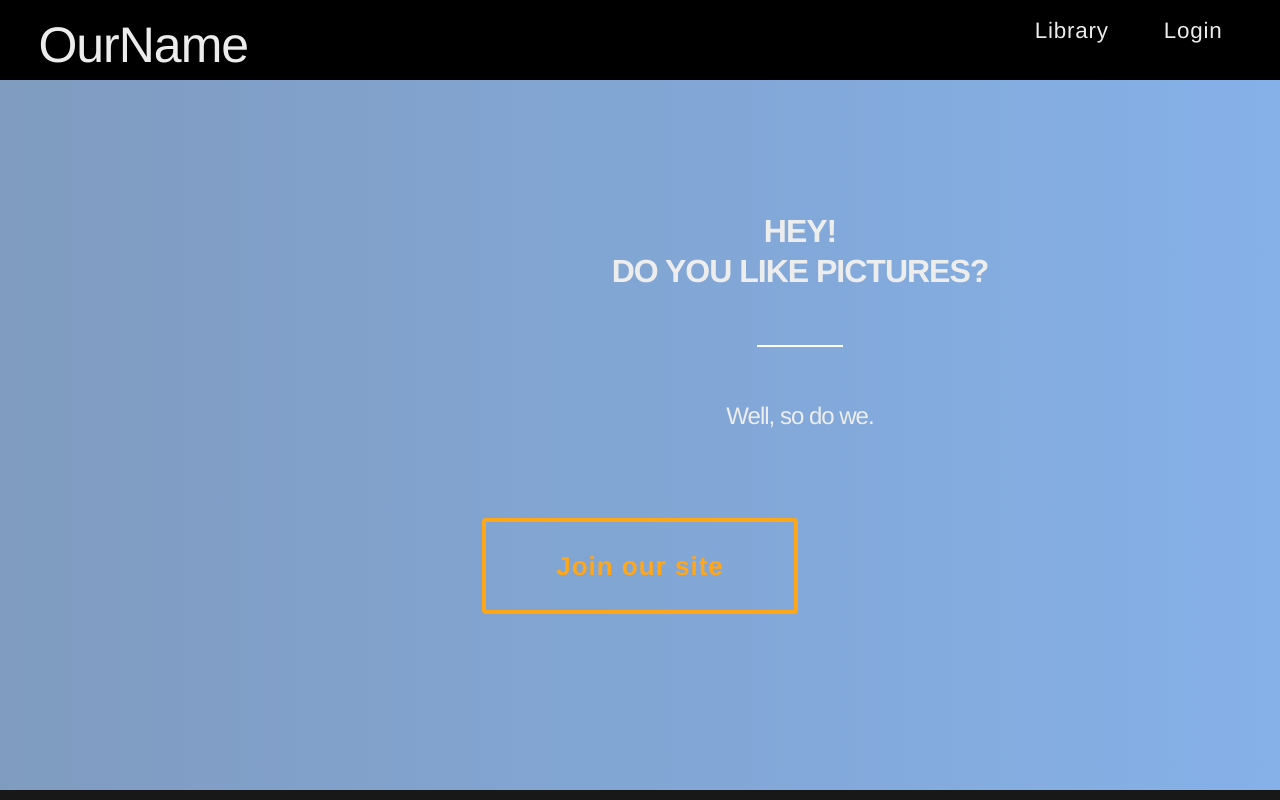
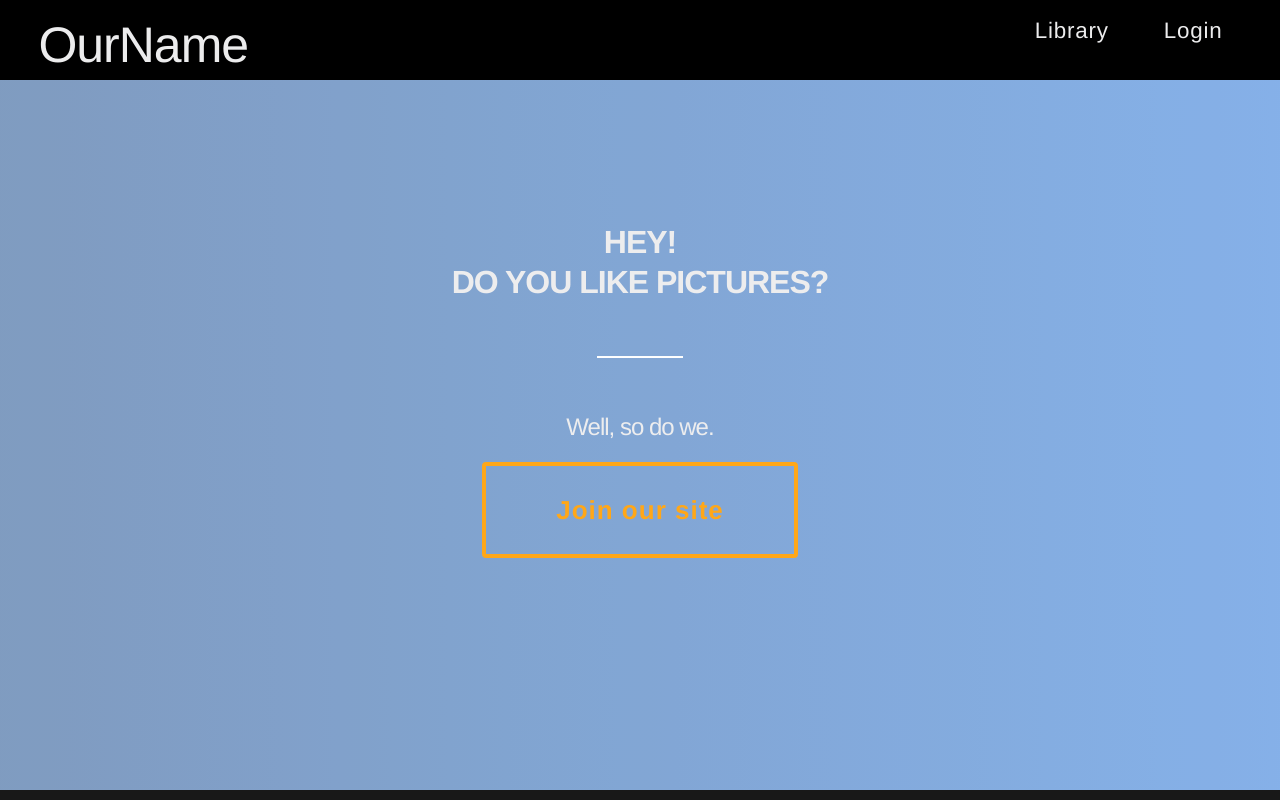
Before and after one commit to SeleniumK/django-imager, a Django app: page / in a window 1280 px wide. Run offline with Django 3.2, Linux system fonts and the light colour scheme; data that the repository does not hold is empty; parts of the project's set-up code (start-up, migrations or seed data) failed here and were passed over; some libraries are stand-ins or nearby versions.

Commit message:
centering text on main page

```diff
--- a/imagersite/imagersite/static/imagersite/css/style.css
+++ b/imagersite/imagersite/static/imagersite/css/style.css
@@ -77,7 +77,6 @@ section {
 }
 
 .centered {
-  z-index: 9999;
   position: relative;
   top: 50%;
   left: 50%;
@@ -122,6 +121,10 @@ section {
   position: absolute;
   top: 0; right: 0; bottom: 0; left: 0;
 }
+
+.intro-contents{
+  z-index: 9999;
+}
 .intro h2 {
   font-size: 2em;
 }
@@ -130,9 +133,6 @@ section {
   padding: 0 15%;
 }
 
-.intro-contents {
-  margin-top: -5%;
-}
 .intro .separator:before {
   background-color: white;
 }
--- a/imagersite/imagersite/templates/home.html
+++ b/imagersite/imagersite/templates/home.html
@@ -1,12 +1,10 @@
 {% extends "base.html" %}
 {% block content %}
 <section class="intro" style="background: url({{ image.img_file.url }}) 50% 0% no-repeat; background-size: cover;">
-    <div class="container centered intro-contents">
+    <div class="centered intro-contents">
         <h2 class="separator">Hey! <br>Do you like pictures?</h2>
         <h3> Well, so do we. </h3>
+        <a class="button" href="/accounts/register">Join our site</a>
     </div>
-        <h4 class="centered">
-            <a class="button" href="/accounts/register">Join our site</a>
-        </h4>
 </section>
  {% endblock %}
```
